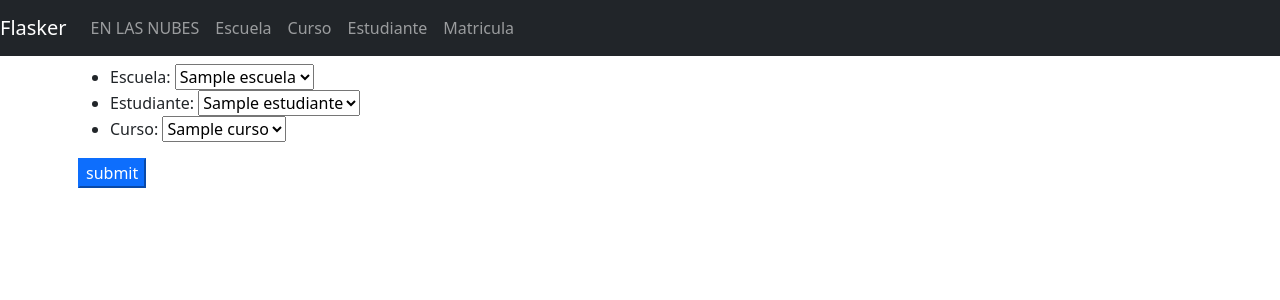
After one commit to MarycieloX/examen, a Flask app: page /vist in a window 1280 px wide. The commit adds this page. Shown: the top 300 px of the page. Run offline with Flask 2, Linux system fonts and the light colour scheme; tables that the repository leaves empty hold one stand-in row (values such as "Sample post").

Commit message:
arreglando matricula

```diff
--- a/app.py
+++ b/app.py
@@ -1,5 +1,5 @@
 from flask import Flask
-
+from routes.matricula import matricula
 from routes.escuela import escuela
 from routes.estudiante import estudiante
 from routes.curso import curso
@@ -19,3 +19,5 @@ app.register_blueprint(curso)
 app.register_blueprint(estudiante)
 
 app.register_blueprint(escuela)
+
+app.register_blueprint(matricula)
--- a/models/curso.py
+++ b/models/curso.py
@@ -5,6 +5,7 @@ class Curso(db.Model):
     codigo = db.Column(db.String(20), nullable=False)
     nombre = db.Column(db.String(40), nullable=False)
     credito = db.Column(db.Integer, nullable=False)
+
     def __init__(self,codigo,nombre,credito):
         self.codigo = codigo,
         self.nombre = nombre,
--- a/models/escuela.py
+++ b/models/escuela.py
@@ -5,6 +5,7 @@ class Escuela(db.Model):
     codigo = db.Column(db.String(20), nullable=False)
     nombre = db.Column(db.String(60), nullable=False)
     duracion = db.Column(db.Integer, nullable=False)
+
     def __init__(self,codigo,nombre,duracion):
         self.codigo = codigo
         self.nombre = nombre
--- a/models/estudiante.py
+++ b/models/estudiante.py
@@ -7,6 +7,7 @@ class Estudiante(db.Model):
     nombres = db.Column(db.String(60), nullable=False)
     fecha_nacimiento = db.Column(db.String(30), nullable=False)
     sexo = db.Column(db.String(20), nullable=False)
+
     def __init__(self,dni,apellidos,nombres,fecha_nacimiento,sexo):
         self.dni = dni
         self.apellidos = apellidos
--- a/routes/escuela.py
+++ b/routes/escuela.py
@@ -8,8 +8,8 @@ escuela = Blueprint('escuela',__name__)
 def main():
     return render_template('layout.html')
 
-@escuela.route('/view')
-def view():
+@escuela.route('/viste')
+def viste():
     vista=Escuela.query.all()
     return render_template('escuela-template/formulario.html',vista=vista)
 
--- a/routes/matricula.py
+++ b/routes/matricula.py
@@ -1,5 +1,8 @@
 from flask import Blueprint,render_template, request
+from models.curso import Curso
+from models.estudiante import Estudiante
 from models.matricula import Matricula
+from models.escuela import Escuela
 from utils.db import db
 
 matricula = Blueprint('matricula',__name__)
@@ -8,10 +11,12 @@ matricula = Blueprint('matricula',__name__)
 def main():
     return render_template('layout.html')
 
-@matricula.route('/view')
-def view():
-    vista=matricula.query.all()
-    return render_template('matricula-template/formulario.html',vista=vista)
+@matricula.route('/vist')
+def vist():
+    vista=Escuela.query.all()
+    vi=Estudiante.query.all()
+    vis=Curso.query.all()
+    return render_template('matricula-template/formulario.html',vista=vista,vi=vi,vis=vis)
 
 @matricula.route('/add', methods=['POST'])
 def add():
--- a/templates/matricula-template/formula.html
+++ /dev/null
@@ -1 +0,0 @@
-<h1>holii</h1>
--- /dev/null
+++ b/templates/matricula-template/formulario.html
@@ -0,0 +1,35 @@
+{% extends 'layout.html'%}
+{% block body %}
+<form action="/add" method="post">
+    <ul>
+     <li>
+        <label for="msg">Escuela: </label>
+        <select name="id_escuela">
+            {% for recorrido in vista %}
+            <option value="{{recorrido.id_escuela}}">{{recorrido.nombre}}</option>
+            {% endfor %}
+          </select>
+     </li>
+     <li>
+        <label for="msg">Estudiante: </label>
+        <select name="id_escuela">
+          {% for recorrido in vi %}
+          <option value="{{recorrido.id_estudiante}}">{{recorrido.nombres}}</option>
+          {% endfor %}
+        </select>
+     </li>
+     <li>
+        <label for="msg">Curso: </label>
+        <select name="id_escuela">
+          {% for recorrido in vis %}
+          <option value="{{recorrido.id_estudiante}}">{{recorrido.nombre}}</option>
+          {% endfor %}
+        </select>
+     </li>
+    </ul>
+    <button class="btn-primary">submit</button>
+   </form>
+
+
+
+{% endblock %}
--- a/templates/navbar.html
+++ b/templates/navbar.html
@@ -18,7 +18,7 @@
           </li>
 
           <li class="nav-item">
-            <a class="nav-link" href="{{ url_for('escuela.view') }}">Escuela</a>
+            <a class="nav-link" href="{{ url_for('escuela.viste') }}">Escuela</a>
           </li>
 
           <li class="nav-item">
@@ -29,7 +29,7 @@
             <a class="nav-link" href="{{ url_for('estudiante.vista') }}">Estudiante</a>
           </li>
           <li class="nav-item">
-            <a class="nav-link" href="#">Matricula</a>
+            <a class="nav-link" href="{{ url_for('matricula.vist') }}">Matricula</a>
           </li>
 
 
```
Also changed, not shown: models/matricula.py (+9 -4 lines), routes/curso.py (line endings or trailing spaces).
